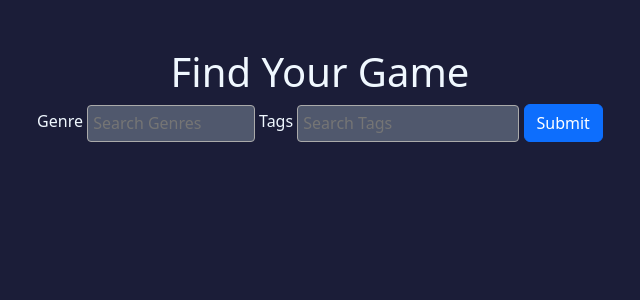
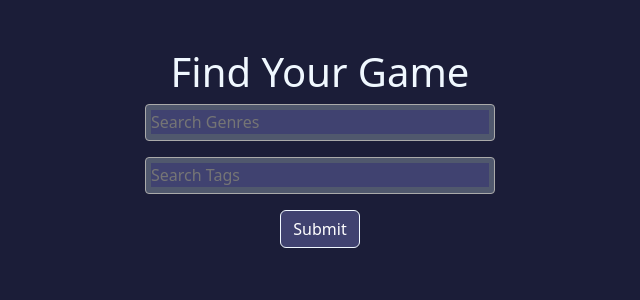
Before and after one commit to MysteryBrks/Find-Your-Game, a Flask app: page / in a window 1280 px wide. Shown: the top 300 px of the page, without its empty margins (320-960 px from the left). Run offline with Flask 3, Linux system fonts and the light colour scheme; some libraries are stand-ins or nearby versions.

Commit message:
Improved css/html style and files organization

```diff
--- /dev/null
+++ b/static/index.css
@@ -0,0 +1,46 @@
+span {
+    width: 350px !important;
+}
+
+/* Background of span */
+span.select2-selection {
+    background-color: #50586d !important;
+}
+
+li {
+    border-color: black !important;
+}
+
+button {
+    border-style: none !important;
+    color: aliceblue !important;
+}
+
+input {
+    background-color:#404270 !important;
+    border-color: aliceblue !important;
+}
+
+/* Options to be selected color */
+li.select2-results__option--selectable {
+    background-color: #404270 !important;
+}
+
+/* Options selected color */
+li.select2-selection__choice {
+    background-color: #404270 !important;
+}
+
+li.select2-results__option--highlighted {
+    background-color: #618aac !important;
+}
+
+li.select2-results__option--selected {
+    background-color: #50586d !important;
+}
+
+li.select2-results__message {
+    background-color: #50586d !important;
+}
+
+/* !important is needed to overwrite select2 stylesheet */
--- a/static/styles.css
+++ b/static/styles.css
@@ -6,35 +6,9 @@ body {
 nav {
     display: flex;
     justify-content: center;
-
 }
 
 /* Remove the (current) in pagination. Ex: 1(Current) */
 .sr-only {
     display: none;
 }
-
-/* Background of span */
-span.select2-selection {
-    background-color: #50586d !important;
-}
-
-/* Options to be selected color */
-li.select2-results__option--selectable {
-    background-color: #404270 !important;
-}
-
-/* Options selected color */
-li.select2-selection__choice {
-    background-color: #404270 !important;
-}
-
-li.select2-results__option--highlighted {
-    background-color: #618aac !important;
-}
-
-li.select2-results__option--selected {
-    background-color: #50586d !important;
-}
-
-/* !important is needed to overwrite select2 stylesheet */
--- a/templates/index.html
+++ b/templates/index.html
@@ -7,21 +7,23 @@
     <h1>Find Your Game</h1>
     <form action="/" method="post">
         <div class="mb-3">
-            <label for="genres-label">Genre</label>
             <select class="js-example-basic-multiple" multiple="multiple" name="genres">
                 {% for genre in genres %}
                 <option value="{{ genre }}">{{ genre }}</option>
                 {% endfor %}
             </select>
 
-            <label for="tags-label">Tags</label>
+        </div>
+
+        <div class="mb-3">
             <select class="js-example-basic-multiple" multiple="multiple" name="tags">
                 {% for tag in tags %}
                 <option value="{{ tag }}">{{ tag }}</option>
                 {% endfor %}
             </select>
+        </div>
+        <input class="btn btn-primary" type="submit" value="Submit">
+    </form>
 
-            <input class="btn btn-primary" type="submit" value="Submit">
-        </div>
-    </form>
+     <link rel="stylesheet" href="static/index.css">
 {% endblock %}
```
